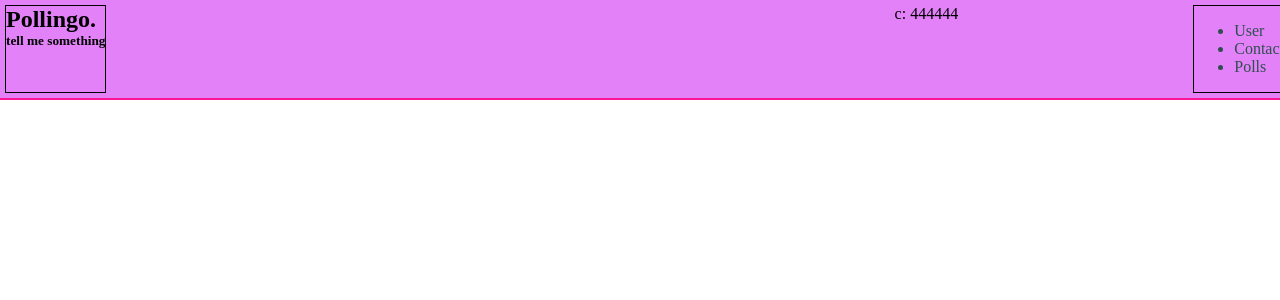
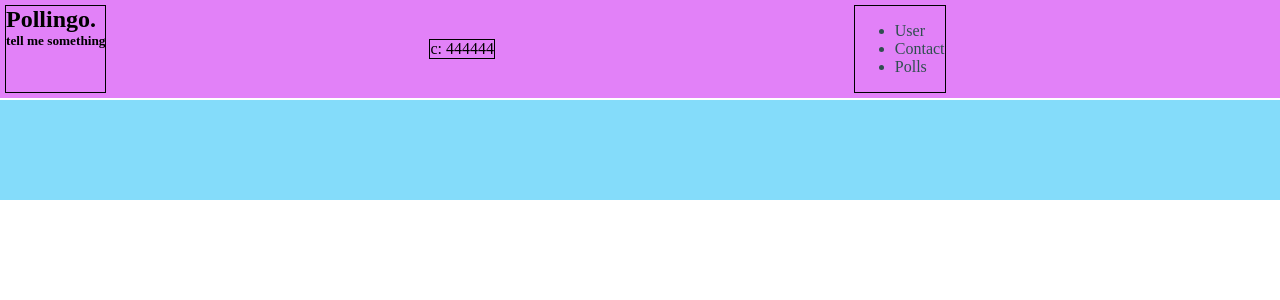
Before and after one commit to el7/Pollingo, a React (Create React App) app in the folder pollingo/: page / in a window 1280 px wide. Shown: the top 300 px of the page. Built offline with nearby package versions, Linux system fonts and the light colour scheme.

Commit message:
converting to full grid layout

```diff
--- a/pollingo/src/css/main.css
+++ b/pollingo/src/css/main.css
@@ -15,13 +15,14 @@ body {
 @media screen and (min-width: 63.9375em) {
   .grid-main-item-header {
     grid-area: header;
-    background-color: deepskyblue;
   }
   .grid-main-item-main {
     grid-area: main;
+    background-color: #007ea8;
   }
   .grid-main-item-footer {
     grid-area: footer;
+    background-color: #c00066;
   }
   .grid-main-container {
     display: grid;
@@ -33,15 +34,16 @@ body {
 
 .grid-main-item-header {
   grid-area: header;
-  background-color: deeppink;
 }
 
 .grid-main-item-main {
+  background-color: #84dcfa;
   grid-area: main;
 }
 
 .grid-main-item-footer {
   grid-area: footer;
+  background-color: #ff71bd;
 }
 
 .grid-main-container {
@@ -51,51 +53,40 @@ body {
   grid-template-areas: "header header header" "main main main" "footer footer footer";
 }
 
-.header {
-  background-color: #f38d65;
+.header-container {
+  background-color: #e281f8;
   padding: 5px;
   display: grid;
   grid-gap: 0.2em;
   grid-template-rows: 1fr;
-  grid-template-columns: 3fr 1fr;
+  grid-template-columns: 1fr 1fr 1fr;
   grid-template-areas: "header main aside";
 }
 
-@media screen and (min-width: 39.9375em) {
-  .header {
-    background-color: #e281f8;
-    width: 100%;
-  }
-}
-
-@media screen and (min-width: 90.1875em) {
-  .header {
-    background-color: #ff004c;
-    width: 500px;
-  }
-}
-
-.header h2,
-.header h5 {
+.header-container h2,
+.header-container h5 {
   margin: 0px 0px 0px 0px;
 }
 
-.header li {
+.header-container li {
   color: darkslategray;
 }
 
-.header header {
+.header-container header {
   grid-area: header;
   background-color: #e281f8;
   border: 1px solid black;
   margin: 0px auto 0px 0px;
 }
 
-.header main {
+.header-container main {
   grid-area: main;
+  background-color: #e281f8;
+  border: 1px solid black;
+  margin: auto auto auto 0px;
 }
 
-.header aside {
+.header-container aside {
   grid-area: aside;
   background-color: #e281f8;
   border: 1px solid black;
--- a/pollingo/src/js/components/headerComponent.js
+++ b/pollingo/src/js/components/headerComponent.js
@@ -8,7 +8,6 @@ function Header(props) {
 
     const [headerColor, setColor] = useState("444444");
     const [screenWidth, setScreenWidth] = useState("200");
-
 
     function handleResize() {
 
@@ -47,12 +46,14 @@ function Header(props) {
 //    mycolor = "backgroundColor: " + mycolor;
 
     return (
-        <div className="header" >
+        <div className="header-container" >
             <header>
                 <h2>Pollingo.</h2>
                 <h5>tell me something</h5>
             </header>
+            <main>
             c: {headerColor}
+            </main>
             <aside>
                 <ul>
                     <li>User</li>
--- a/pollingo/src/scss/4-layout/_layoutOne.scss
+++ b/pollingo/src/scss/4-layout/_layoutOne.scss
@@ -19,15 +19,16 @@
 
   .grid-main-item-header {
     grid-area: header;
-    background-color: deepskyblue;
   }
 
   .grid-main-item-main {
     grid-area: main;
+    background-color: rgb(0, 126, 168);
   }
 
   .grid-main-item-footer {
     grid-area: footer;
+    background-color: rgb(192, 0, 102);
   }
 
   .grid-main-container {
@@ -56,15 +57,16 @@
 //---------------
 .grid-main-item-header {
   grid-area: header;
-  background-color: deeppink;
 }
 
 .grid-main-item-main {
+  background-color: rgb(132, 220, 250);
   grid-area: main;
 }
 
 .grid-main-item-footer {
   grid-area: footer;
+  background-color: rgb(255, 113, 189);
 }
 
 .grid-main-container {
--- a/pollingo/src/scss/4-layout/_siteHeader.scss
+++ b/pollingo/src/scss/4-layout/_siteHeader.scss
@@ -2,33 +2,7 @@
 @import "../1-helpers/_util_functions";
 @import "../1-helpers/_util_mixins";
 
-.header {
-  // view size small 2/6
-  @include screenSizeBp(min-small) {
-    background-color: getColor(pb-header-bg-1);
-    width: 100%;
-  }
-
-  // view size med 3/6
-  @include screenSizeBp(min-medium) {
-  }
-
-  // view size large 4/6
-  @include screenSizeBp(min-large) {
-  }
-
-  // view size xl 5/6
-  @include screenSizeBp(min-extralarge) {
-    background-color: getColor(pb-main-bg-1);
-    width: 500px;
-  }
-
-  // view size xxl 6/6
-  @include screenSizeBp(min-extraextralarge) {
-  }
-
-  // view size xs
-
+.header-container {
   h2,
   h5 {
     margin: 0px 0px 0px 0px;
@@ -38,13 +12,13 @@
     color: darkslategray;
   }
 
-  background-color: rgb(243, 141, 101);
+  background-color: getColor(pb-header-bg-1);
   padding: 5px;
 
   display: grid;
   grid-gap: 0.2em;
   grid-template-rows: 1fr;
-  grid-template-columns: 3fr 1fr;
+  grid-template-columns: 1fr 1fr 1fr;
   grid-template-areas: "header main aside";
 
   header {
@@ -56,6 +30,9 @@
 
   main {
     grid-area: main;
+    background-color: getColor(pb-header-bg-1);
+    border: getSize(pb-border-1);
+    margin: auto auto auto 0px;
   }
 
   aside {
```
Also changed, not shown: 1 other file (tests, documents, lock files or other folders).
